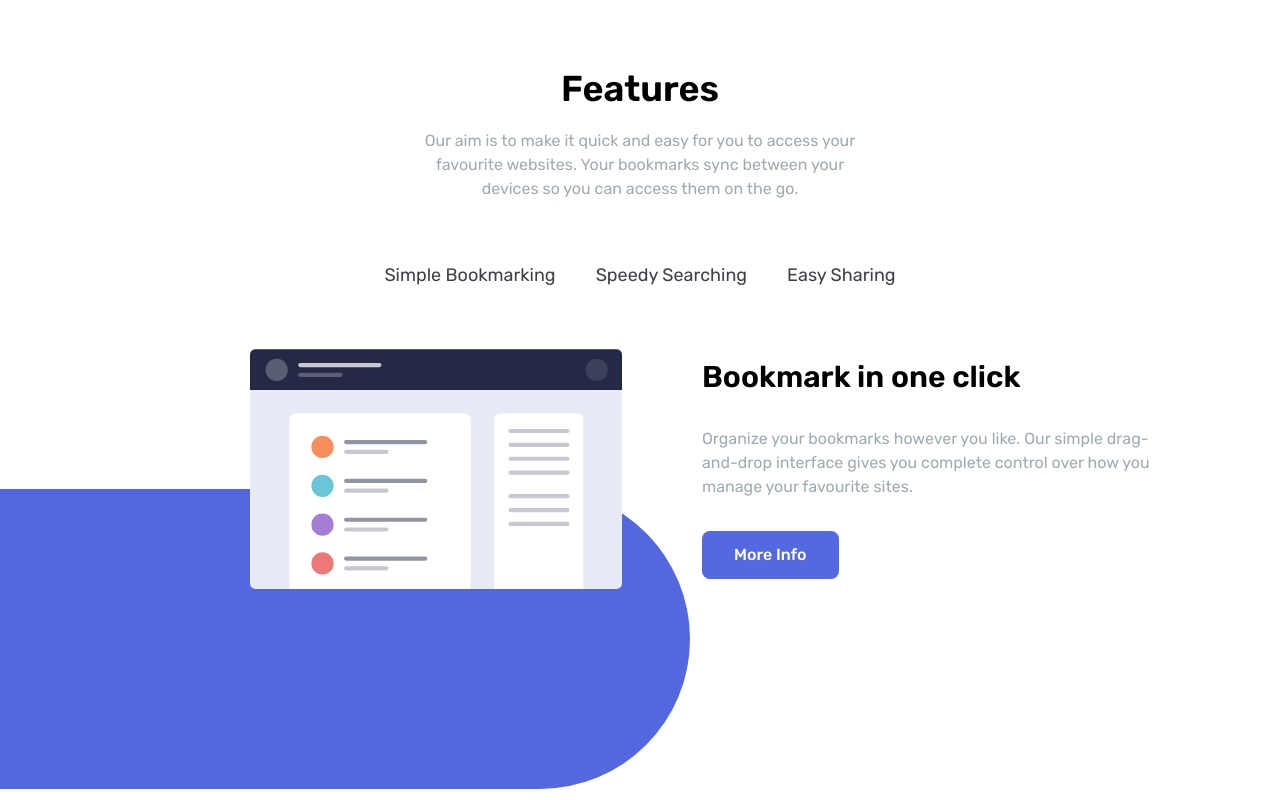
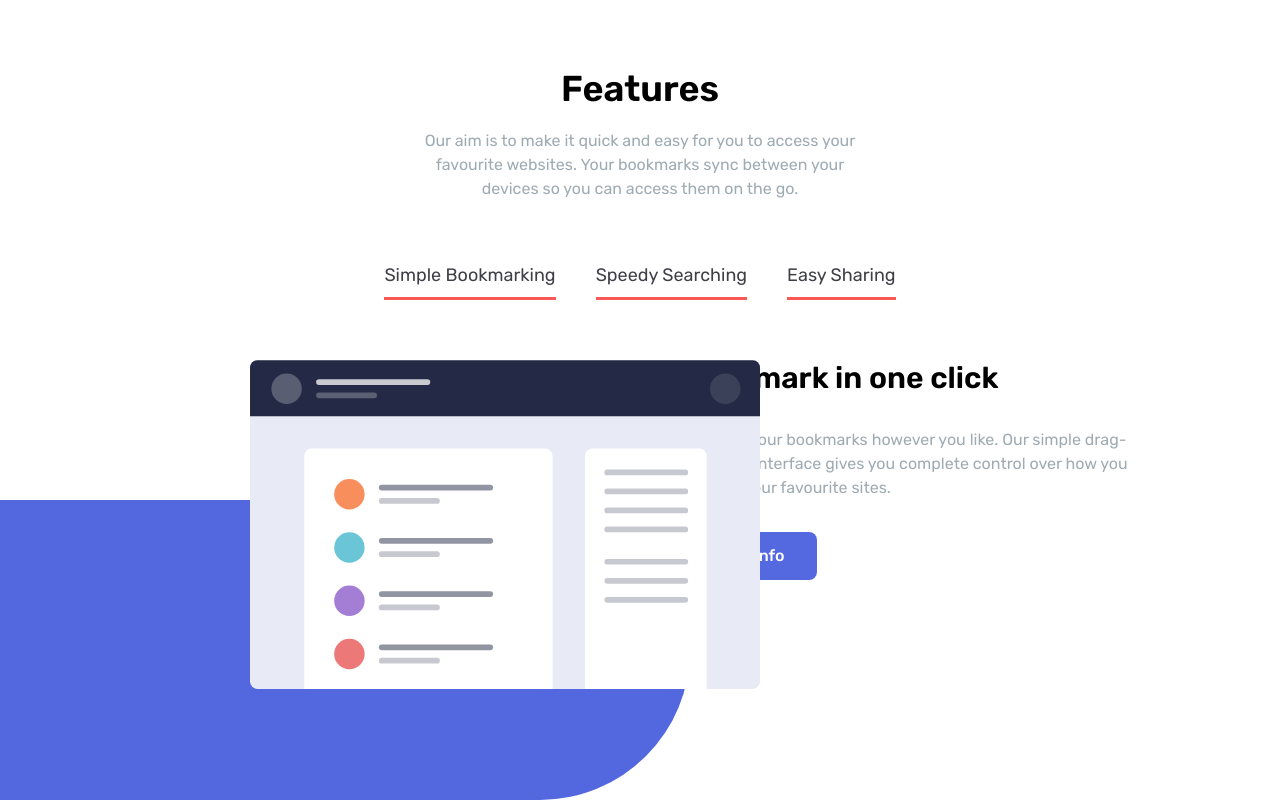
Before and after one commit to Abdouxone/mini-projects, a Next.js app: page /bookmark in a window 1280 px wide. Shown: the part 731-1531 px from the top of the page. Built offline with nearby package versions, Linux system fonts and the light colour scheme; a web font is replaced by a local one.

Commit message:
improve Features Section

```diff
--- a/app/bookmark/page.tsx
+++ b/app/bookmark/page.tsx
@@ -102,28 +102,28 @@ export default function page() {
             can access them on the go.
           </p>
         </div>
-        <div className="flex   mx-auto text-zinc-700 mt-10 font-rubik text-lg flex-col md:flex-row md:space-x-10 text-center min-[1020px]:text-start min-[1020px]:space-y-0 space-y-10">
+        <div className="flex   mx-auto text-zinc-700 mt-10 font-rubik text-lg flex-col md:flex-row md:space-x-10 text-center min-[1020px]:text-start md:space-y-0 space-y-10">
           <h1
-            className="cursor-pointer  focus:border-b-2 border-[#FA5757] hover:text-[#FA5757]"
+            className="cursor-pointer border-b-3 pb-2 focus:border-b-2 border-[#FA5757] hover:text-[#FA5757]"
             onClick={() => setFeature(features[0])}
           >
             Simple Bookmarking
           </h1>
           <h1
-            className="cursor-pointer   hover:text-[#FA5757]"
+            className="cursor-pointer border-b-3 pb-2 border-[#FA5757] hover:text-[#FA5757]"
             onClick={() => setFeature(features[1])}
           >
             Speedy Searching
           </h1>
           <h1
-            className="cursor-pointer   hover:text-[#FA5757]"
+            className="cursor-pointer  border-b-3 pb-2 border-[#FA5757] hover:text-[#FA5757]"
             onClick={() => setFeature(features[2])}
           >
             Easy Sharing
           </h1>
         </div>
-        <div className="flex flex-col space-y-10 min-[1020px]:space-y-0 md:flex-row  mt-10  items-center ">
-          <div className="relative ">
+        <div className="flex flex-col w-full space-y-10 min-[1020px]:space-y-0 md:flex-row items-center md:items-start mt-10 gap-10 ">
+          <div className="relative md:w-1/2">
             <div className="bg-[#5368DF] h-[300px] hidden min-[1020px]:block w-[800px] absolute top-35 -left-60 rounded-r-full"></div>
             <img
               src={feature.img}
@@ -131,7 +131,7 @@ export default function page() {
               className="w-auto h-auto object-contain min-[1020px]:left-30 relative z-10 "
             />
           </div>
-          <div className="flex  top-0  text-center md:text-left relative flex-col md:items-start  items-center font-rubik min-[1020px]:ml-50 max-w-md space-y-8">
+          <div className="flex  top-0 md:w-1/2 text-center md:text-left relative flex-col md:items-start  items-center font-rubik  max-w-md space-y-8">
             <h1 className="text-3xl font-semibold">{feature.title}</h1>
             <p className="text-base font-normal">{feature.description}</p>
             <button className=" text-base font-medium rounded-lg bg-[#5468DF] text-white py-3 px-8">
```
